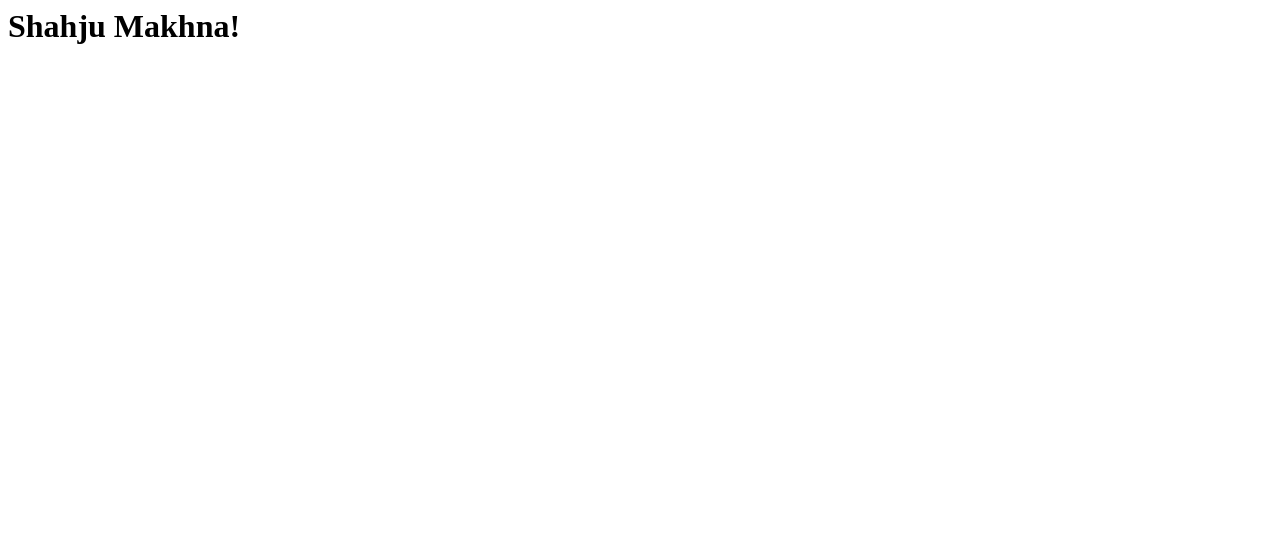
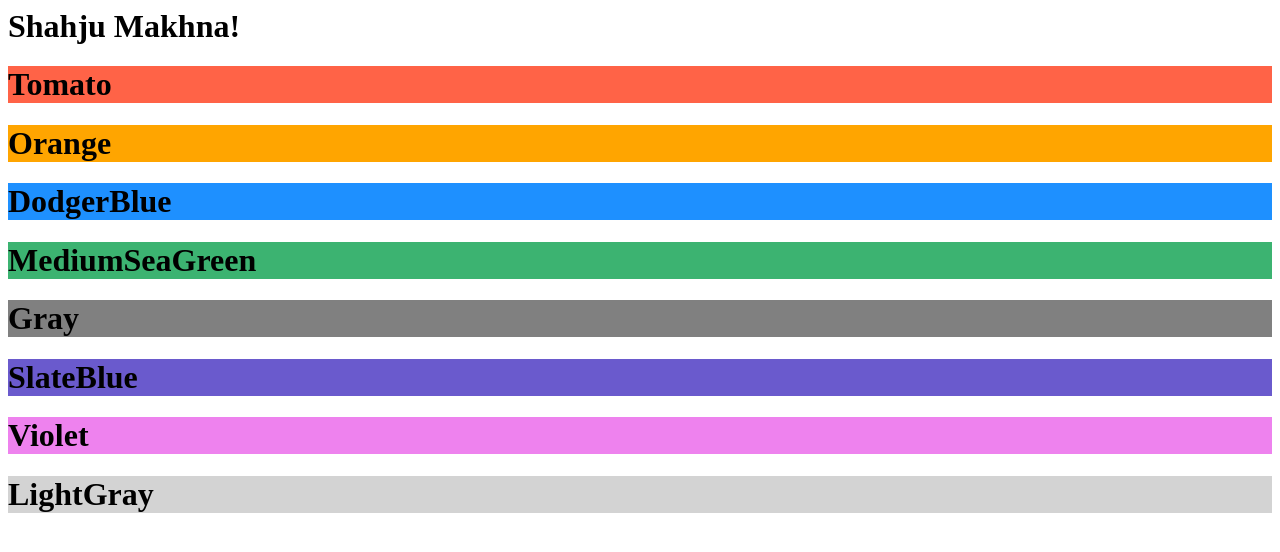
Before and after one commit to farukhrizvi/mypro, a plain HTML site: page index.html in a window 1280 px wide. Drawn offline with Linux system fonts and the light colour scheme.

Commit message:
Update index.html

```diff
--- a/index.html
+++ b/index.html
@@ -11,4 +11,16 @@
 	<h1>Shahju Makhna!</h1>
 	<script src="apps.js"></script>
 </body>
+	<body>
+
+<h1 style="background-color:Tomato;">Tomato</h1>
+<h1 style="background-color:Orange;">Orange</h1>
+<h1 style="background-color:DodgerBlue;">DodgerBlue</h1>
+<h1 style="background-color:MediumSeaGreen;">MediumSeaGreen</h1>
+<h1 style="background-color:Gray;">Gray</h1>
+<h1 style="background-color:SlateBlue;">SlateBlue</h1>
+<h1 style="background-color:Violet;">Violet</h1>
+<h1 style="background-color:LightGray;">LightGray</h1>
+
+</body>
 </html>
```
